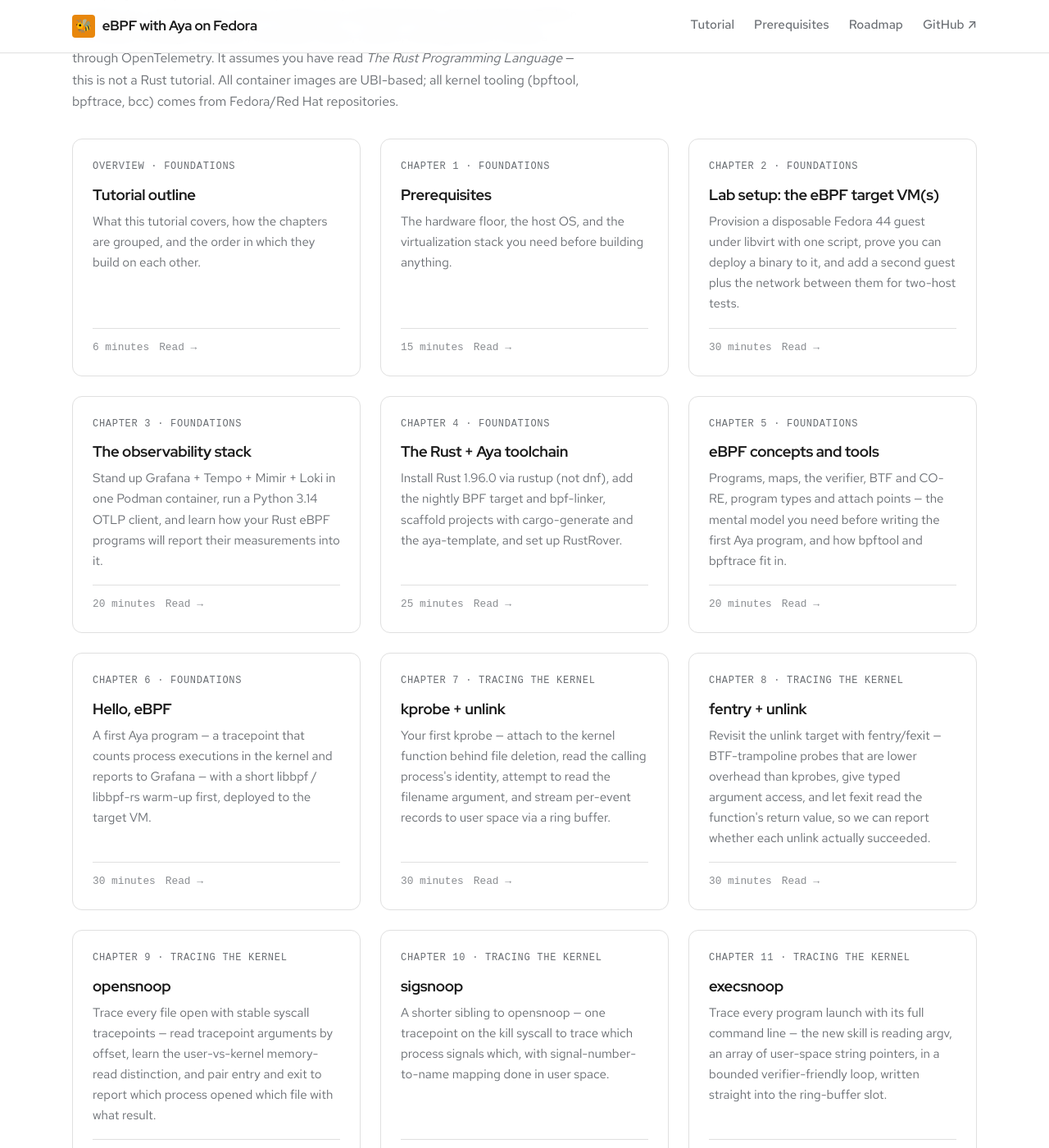
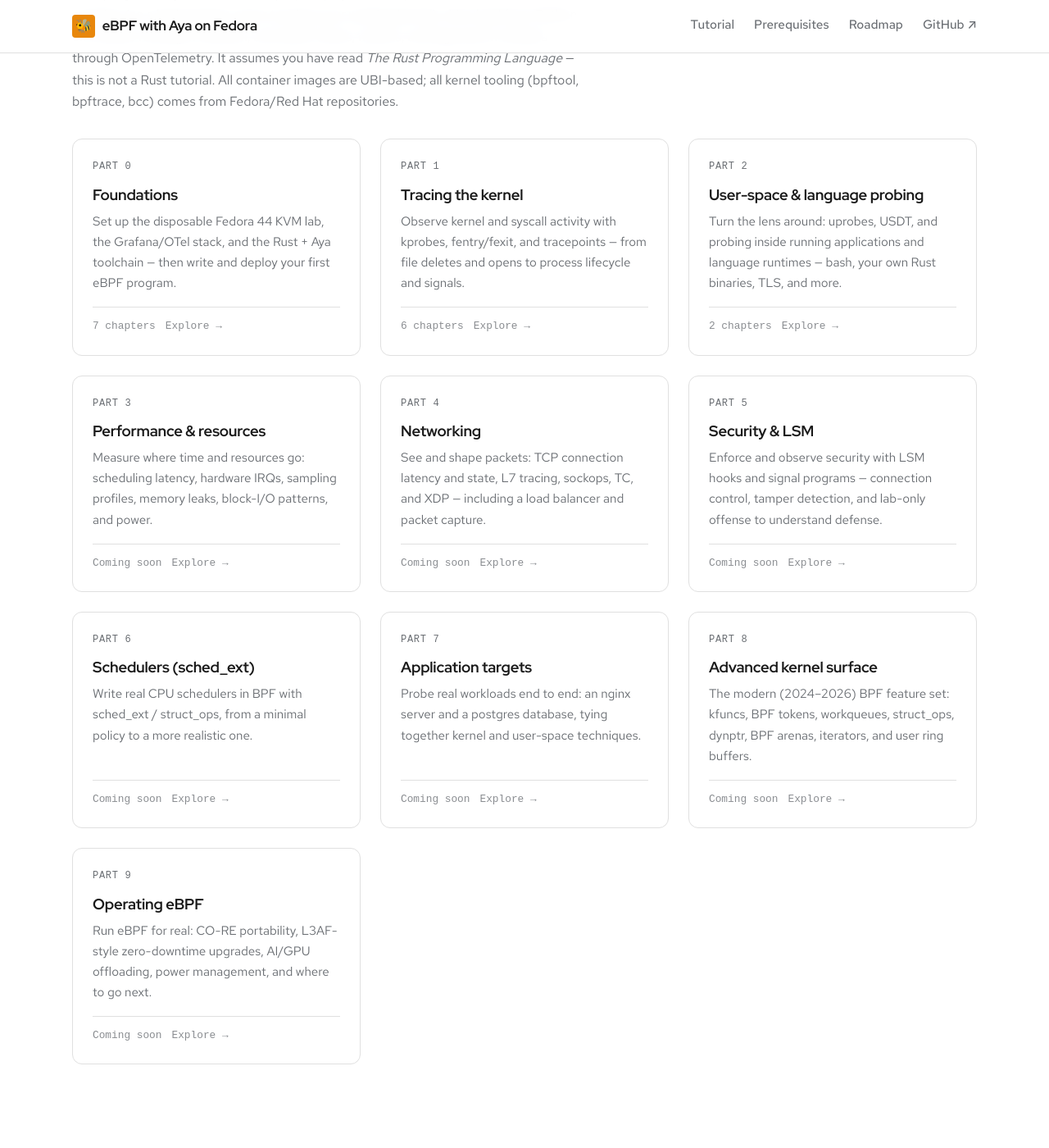
Before and after one commit to patterncatalyst/ebpf-with-aya, a Jekyll site: the page built from index.html, in a window 1280 px wide and 1400 px high, scrolled down 948 px. Shown: the whole window at 82% size. Built offline with Jekyll 4.4.1, drawn with Linux system fonts in a browser that asks for light colours; some web fonts are replaced; some of the changed text lies outside the part shown.

Commit message:
site: two-level Part/Chapter navigation (r6.1)

```diff
--- a/_config.yml
+++ b/_config.yml
@@ -46,6 +46,9 @@
   example_pages:
     output: true
     permalink: /examples/:name/
+  parts:
+    output: true
+    permalink: /parts/:name/
 
 # Default front-matter — saves typing `layout: tutorial` on every doc.
 defaults:
@@ -66,6 +69,12 @@
     values:
       layout: tutorial
       sectionid: examples
+  - scope:
+      path: ""
+      type: parts
+    values:
+      layout: part_index
+      sectionid: docs
 
 # Files that Jekyll should not process or include in the built site.
 exclude:
--- /dev/null
+++ b/_parts/advanced-kernel-surface.md
@@ -0,0 +1,6 @@
+---
+title: "Advanced kernel surface"
+order: 8
+part_name: "Advanced kernel surface"
+blurb: "The modern (2024–2026) BPF feature set: kfuncs, BPF tokens, workqueues, struct_ops, dynptr, BPF arenas, iterators, and user ring buffers."
+---
--- /dev/null
+++ b/_parts/application-targets.md
@@ -0,0 +1,6 @@
+---
+title: "Application targets"
+order: 7
+part_name: "Application targets"
+blurb: "Probe real workloads end to end: an nginx server and a postgres database, tying together kernel and user-space techniques."
+---
--- /dev/null
+++ b/_parts/foundations.md
@@ -0,0 +1,6 @@
+---
+title: "Foundations"
+order: 0
+part_name: "Foundations"
+blurb: "Set up the disposable Fedora 44 KVM lab, the Grafana/OTel stack, and the Rust + Aya toolchain — then write and deploy your first eBPF program."
+---
--- /dev/null
+++ b/_parts/networking.md
@@ -0,0 +1,6 @@
+---
+title: "Networking"
+order: 4
+part_name: "Networking"
+blurb: "See and shape packets: TCP connection latency and state, L7 tracing, sockops, TC, and XDP — including a load balancer and packet capture."
+---
--- /dev/null
+++ b/_parts/operating-ebpf.md
@@ -0,0 +1,6 @@
+---
+title: "Operating eBPF"
+order: 9
+part_name: "Operating eBPF"
+blurb: "Run eBPF for real: CO-RE portability, L3AF-style zero-downtime upgrades, AI/GPU offloading, power management, and where to go next."
+---
--- /dev/null
+++ b/_parts/performance-resources.md
@@ -0,0 +1,6 @@
+---
+title: "Performance & resources"
+order: 3
+part_name: "Performance & resources"
+blurb: "Measure where time and resources go: scheduling latency, hardware IRQs, sampling profiles, memory leaks, block-I/O patterns, and power."
+---
--- /dev/null
+++ b/_parts/schedulers-sched-ext.md
@@ -0,0 +1,6 @@
+---
+title: "Schedulers (sched_ext)"
+order: 6
+part_name: "Schedulers (sched_ext)"
+blurb: "Write real CPU schedulers in BPF with sched_ext / struct_ops, from a minimal policy to a more realistic one."
+---
--- /dev/null
+++ b/_parts/security-lsm.md
@@ -0,0 +1,6 @@
+---
+title: "Security & LSM"
+order: 5
+part_name: "Security & LSM"
+blurb: "Enforce and observe security with LSM hooks and signal programs — connection control, tamper detection, and lab-only offense to understand defense."
+---
--- /dev/null
+++ b/_parts/tracing-the-kernel.md
@@ -0,0 +1,6 @@
+---
+title: "Tracing the kernel"
+order: 1
+part_name: "Tracing the kernel"
+blurb: "Observe kernel and syscall activity with kprobes, fentry/fexit, and tracepoints — from file deletes and opens to process lifecycle and signals."
+---
--- /dev/null
+++ b/_parts/user-space-language-probing.md
@@ -0,0 +1,6 @@
+---
+title: "User-space & language probing"
+order: 2
+part_name: "User-space & language probing"
+blurb: "Turn the lens around: uprobes, USDT, and probing inside running applications and language runtimes — bash, your own Rust binaries, TLS, and more."
+---
--- a/index.html
+++ b/index.html
@@ -47,24 +47,28 @@
     </p>
 
     {%- comment -%}
-      Chapter cards are auto-generated from the _docs collection sorted by
-      `order`. New chapters appear on the homepage just by being published.
+      Two-level navigation: the homepage shows one card per Part. Each Part
+      card links to its own page (the _parts collection) which lists that
+      part's chapters. New chapters appear under their part automatically;
+      new parts appear here just by adding a file to _parts/.
     {%- endcomment -%}
     <div class="cards">
-      {% assign sections = site.docs | sort: "order" %}
-      {% for section in sections %}
-      <a class="card" href="{{ section.url | relative_url }}">
-        <div class="card__eyebrow">
-          {% if section.order == 0 %}Overview{% else %}Chapter {{ section.order }}{% endif %}
-          {% if section.part %} · {{ section.part }}{% endif %}
-        </div>
-        <h3 class="card__title">{{ section.title }}</h3>
-        {% if section.description %}
-        <p class="card__desc">{{ section.description }}</p>
+      {% assign parts_sorted = site.parts | sort: "order" %}
+      {% for part in parts_sorted %}
+      {% assign part_docs = site.docs | where: "part", part.part_name %}
+      <a class="card" href="{{ part.url | relative_url }}">
+        <div class="card__eyebrow">Part {{ part.order }}</div>
+        <h3 class="card__title">{{ part.title }}</h3>
+        {% if part.blurb %}
+        <p class="card__desc">{{ part.blurb }}</p>
         {% endif %}
         <div class="card__meta">
-          {% if section.duration %}<span>{{ section.duration }}</span>{% endif %}
-          <span>Read →</span>
+          {% if part_docs.size > 0 %}
+            <span>{{ part_docs.size }} chapter{% if part_docs.size != 1 %}s{% endif %}</span>
+          {% else %}
+            <span>Coming soon</span>
+          {% endif %}
+          <span>Explore →</span>
         </div>
       </a>
       {% endfor %}
```
Also changed, not shown: _layouts/part_index.html (added, +89 -0 lines), _layouts/tutorial.html (+6 -1 lines), _plans/iteration-plan.md (+1 -0 lines), _plans/reconciliation-plan.md (+17 -0 lines), README.md.
